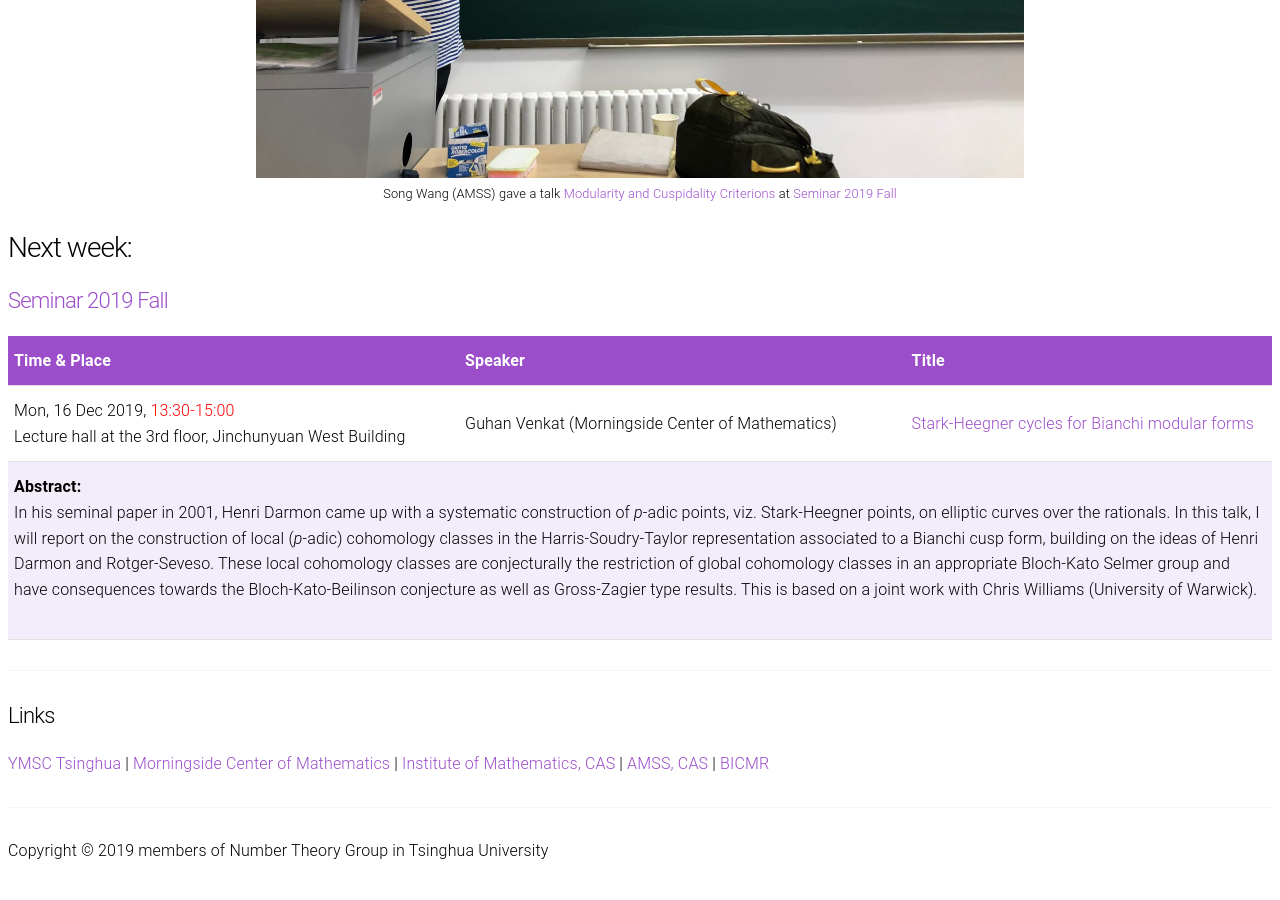
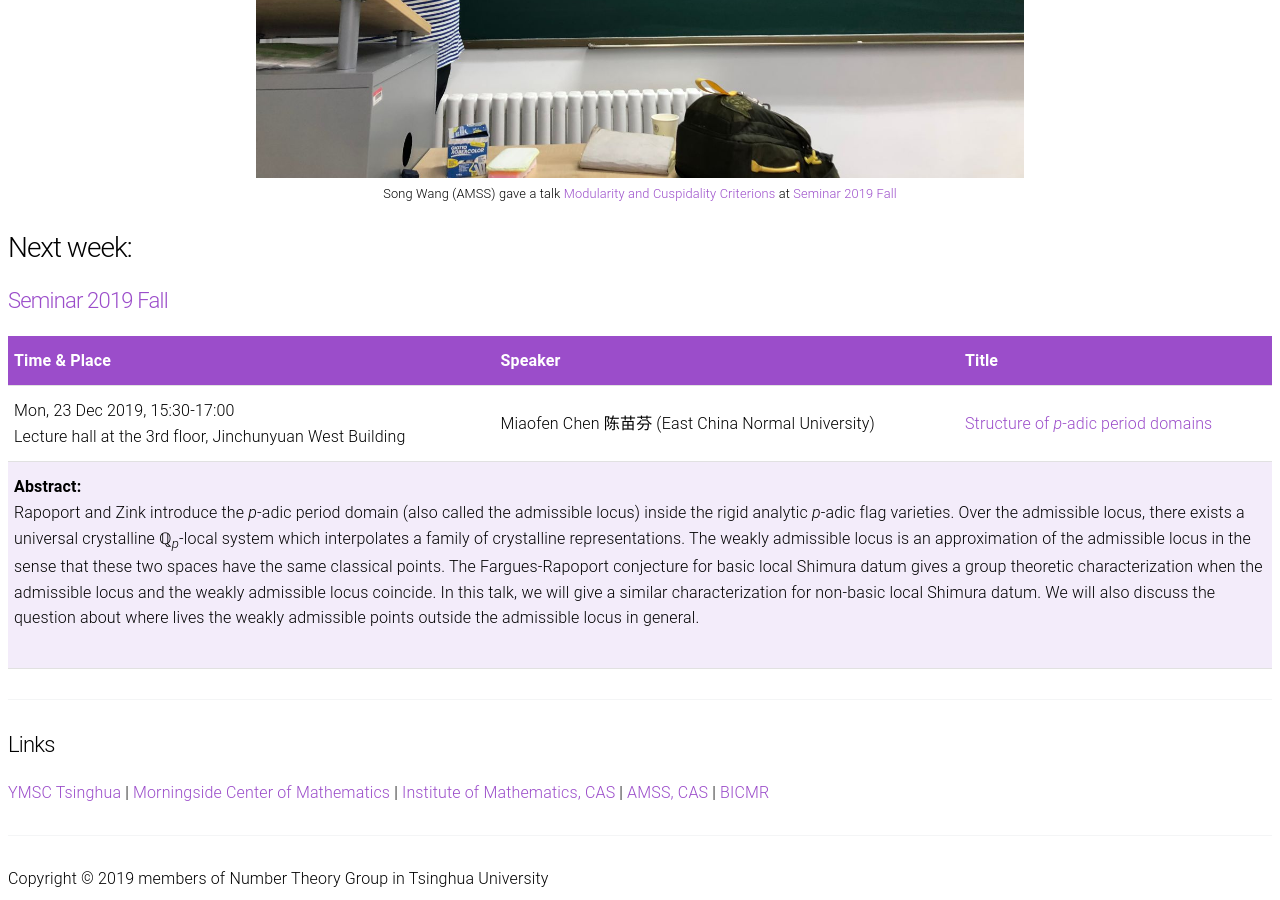
Before and after one commit to tsinghua-number-theory/tsinghua-number-theory.github.io, a Jekyll site: the page built from index.html, in a window 1280 px wide and 900 px high, scrolled down 713 px. Built offline with Jekyll 4.4.1, drawn with Linux system fonts in a browser that asks for light colours; before the commit the page ends 1584 px from its top, so only the background shows below that.

Commit message:
add a talk and update time

```diff
--- /dev/null
+++ b/_posts/2019-12-23-miaofen-chen.md
@@ -0,0 +1,20 @@
+---
+layout: seminar_talk
+title: "Structure of <i>p</i>-adic period domains"
+date: 2019-12-23 12:00:00
+special_page: Seminars
+my_type: seminar_2019_fall
+author: Miaofen Chen 陈苗芬 (East China Normal University)
+---
+
+Rapoport and Zink introduce the *p*-adic period domain (also called the admissible locus)
+inside the rigid analytic *p*-adic flag varieties. Over the admissible locus,
+there exists a universal crystalline ℚ<sub><i>p</i></sub>-local system which
+interpolates a family of
+crystalline representations. The weakly admissible locus is an approximation of
+the admissible locus in the sense that these two spaces have the same classical points.
+The Fargues-Rapoport conjecture for basic local Shimura datum gives a group theoretic
+characterization when the admissible locus and the weakly admissible locus coincide.
+In this talk, we will give a similar characterization for non-basic local Shimura datum.
+We will also discuss the question about where lives the weakly admissible points outside
+the admissible locus in general.
--- a/index.html
+++ b/index.html
@@ -14,8 +14,8 @@
 <h3>Next week:</h3>
 
 {% include current_seminar.html my_subtype="seminar_2019_fall"
-start_time="2019-12-16 00:00:00"
-end_time="2019-12-22 23:59:59" %}
+start_time="2019-12-23 00:00:00"
+end_time="2019-12-29 23:59:59" %}
 
 <hr>
 <h4>Links</h4>
```
